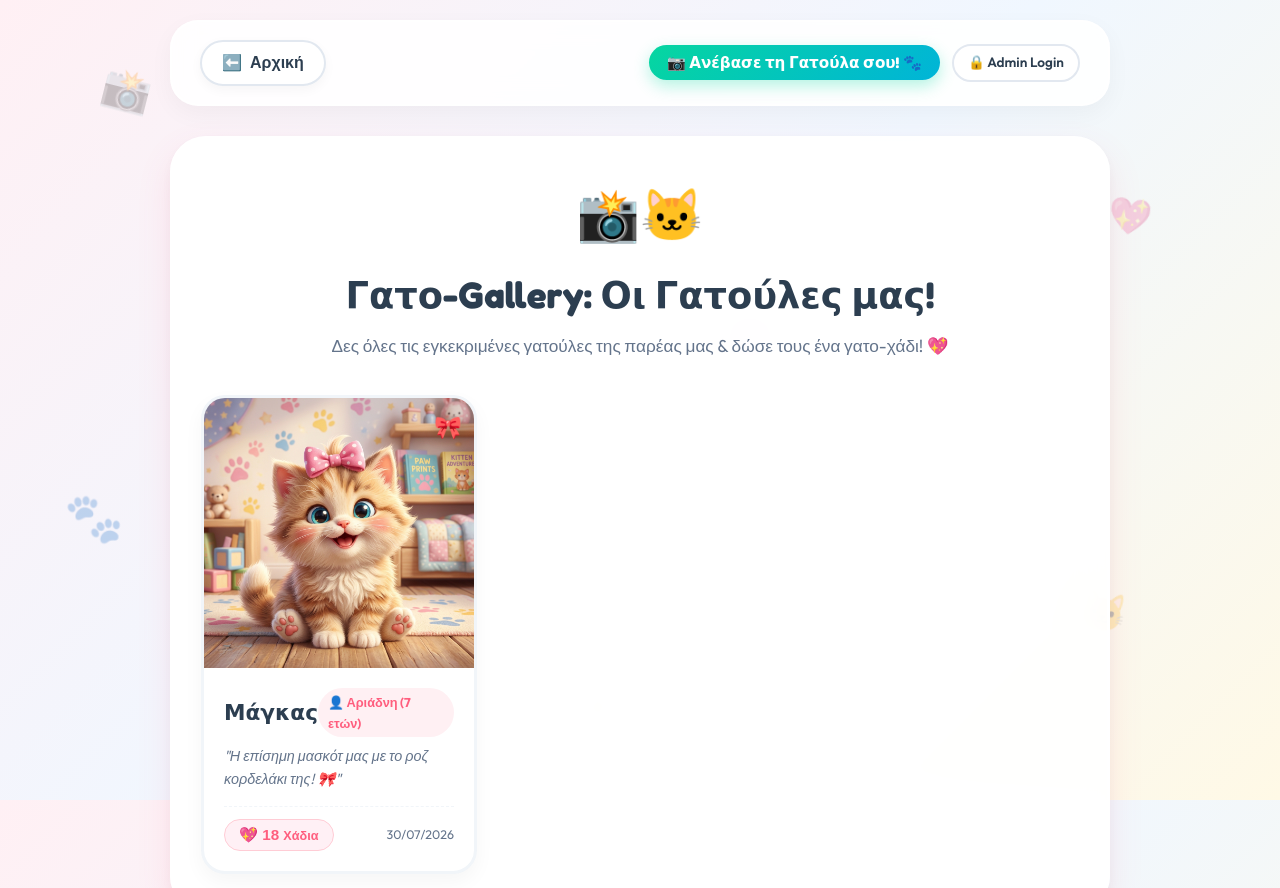
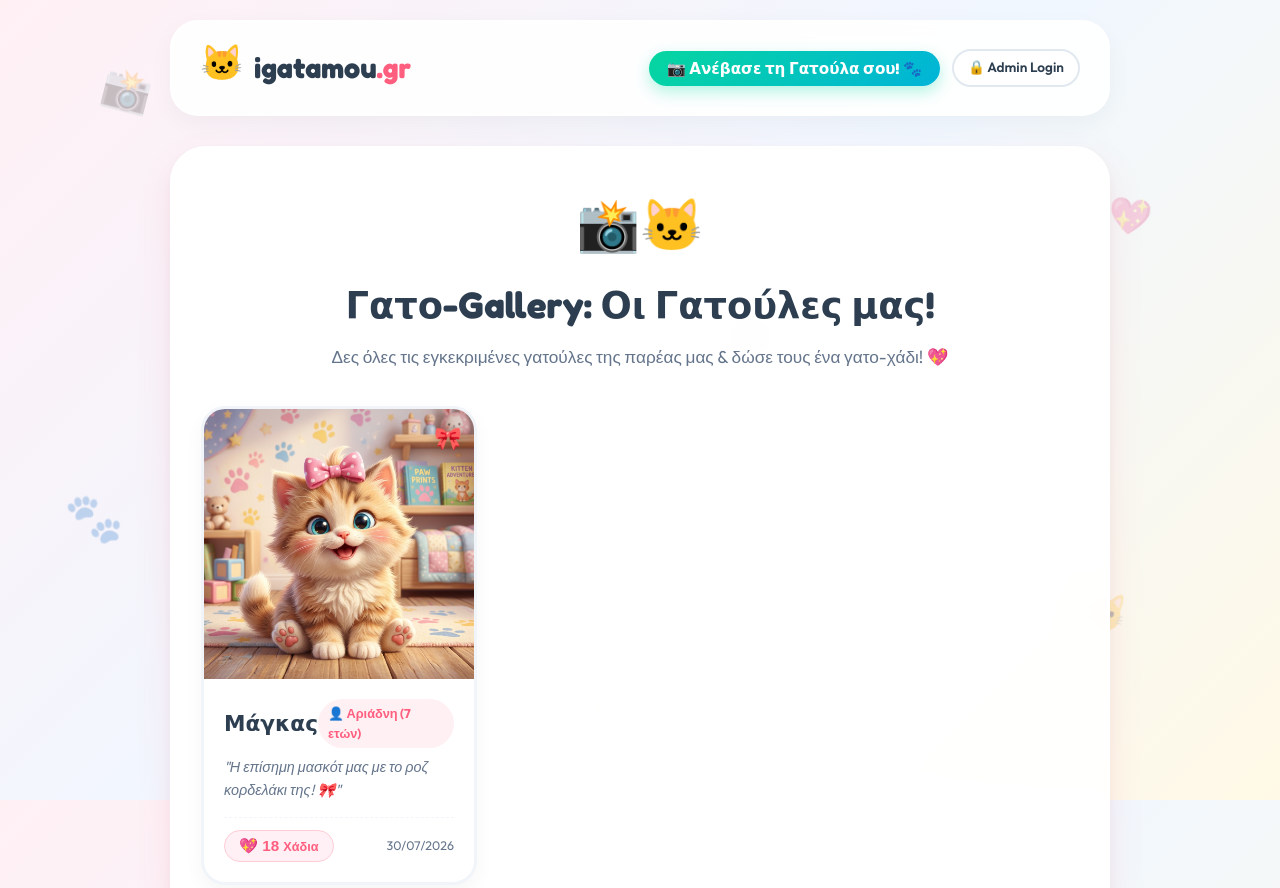
Before and after one commit to ppetrospapadakis/igatamou-gr, a website: page gallery.html in a window 1280 px wide. Shown: the top 888 px of the page. Drawn offline with Linux system fonts and the light colour scheme.

Commit message:
Replace generic back button on subpages with official clickable igatamou.gr logo leading to homepage

```diff
--- a/gallery.html
+++ b/gallery.html
@@ -29,8 +29,9 @@
     <div class="page-wrapper">
         <!-- Top Navbar -->
         <header class="header games-header">
-            <a href="index.html" class="back-home-btn">
-                ⬅️ <span>Αρχική</span>
+            <a href="index.html" class="logo" style="text-decoration: none;" title="Πήγαινε στην Αρχική Σελίδα">
+                <span class="logo-icon">🐱</span>
+                <span class="logo-text">igatamou<span class="highlight">.gr</span></span>
             </a>
 
             <div class="gallery-nav-actions">
```
Also changed, not shown: admin.html (+3 -2 lines), games.html (+3 -2 lines).
